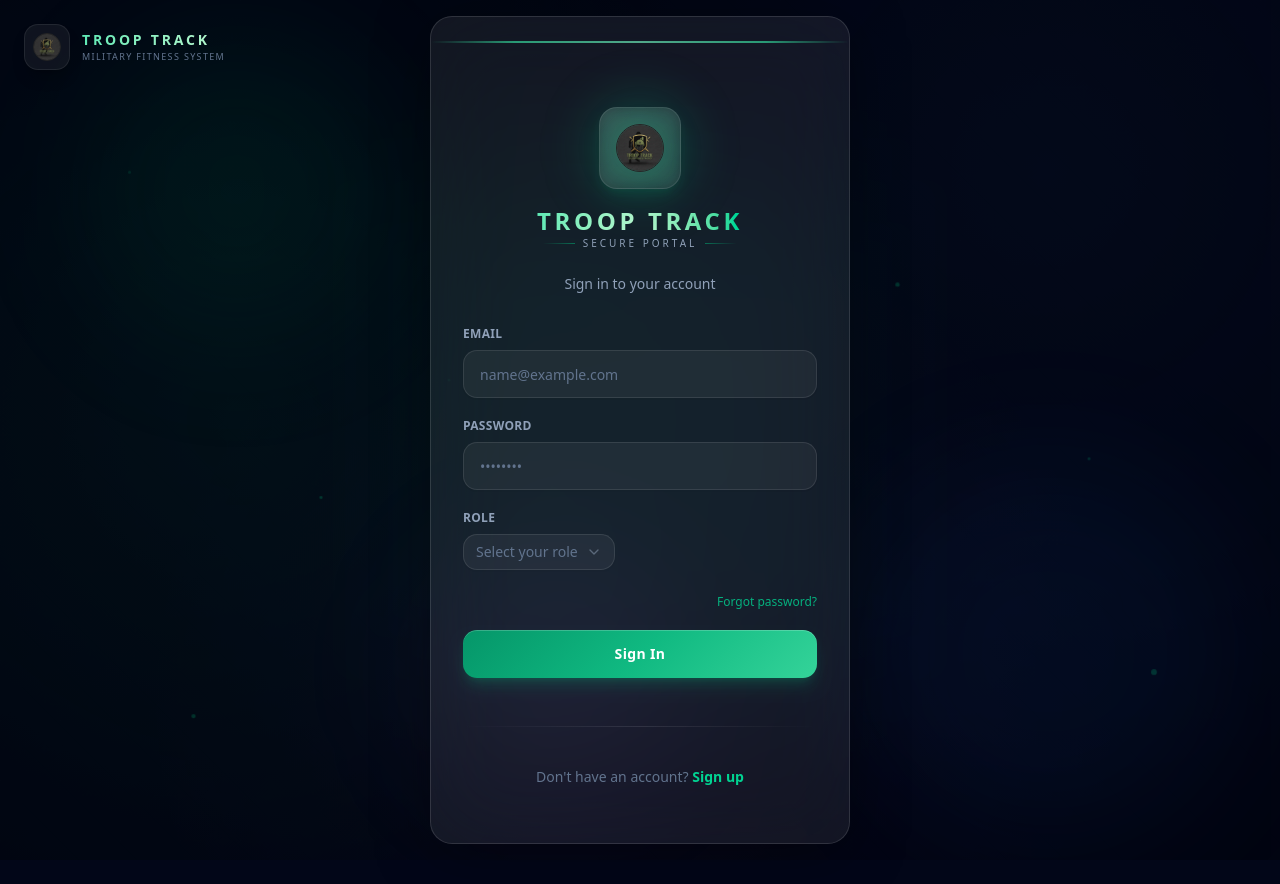
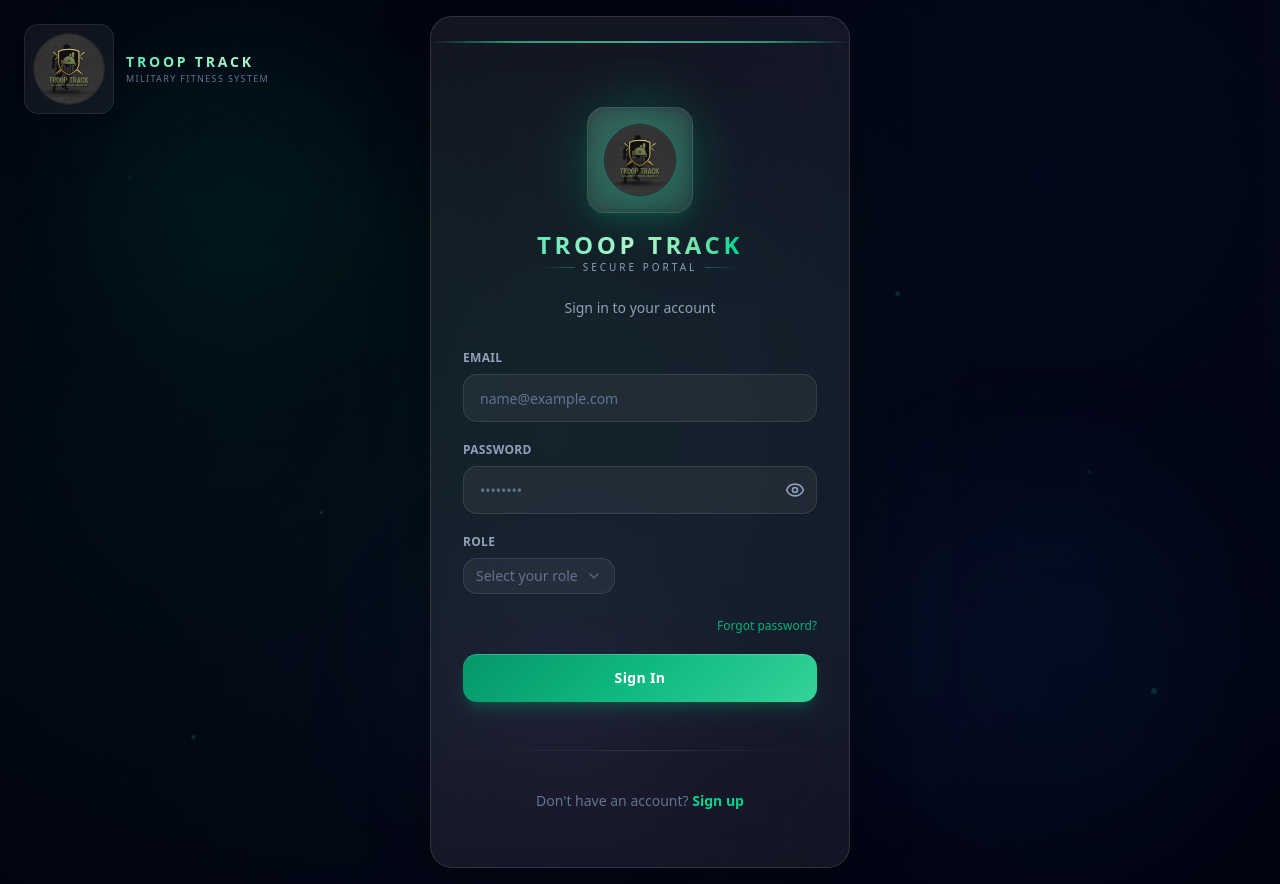
Before and after one commit to ishaq202314048/sdp-project, a Next.js app: page /auth/login in a window 1280 px wide. Before the commit the page ends 860 px from the top, so only its background shows below. Built offline with nearby package versions, Linux system fonts and the light colour scheme.

Commit message:
UI improvements: larger logo, password eye toggle, green success message for plan creation

```diff
--- a/app/auth/login/page.tsx
+++ b/app/auth/login/page.tsx
@@ -9,7 +9,7 @@ import { Label } from "@/components/ui/label";
 import { Card, CardContent, CardDescription, CardFooter, CardHeader, CardTitle } from "@/components/ui/card";
 import { Select, SelectContent, SelectItem, SelectTrigger, SelectValue } from "@/components/ui/select";
 import Logo from "@/components/Logo";
-import { Shield } from "lucide-react";
+import { Shield, Eye, EyeOff } from "lucide-react";
 
 const particles = [
     { left: "8%", top: "12%", delay: "0s", dur: "3s" },
@@ -114,6 +114,7 @@ function LoginContent() {
     const [userType, setUserType] = useState("");
     const [email, setEmail] = useState("");
     const [password, setPassword] = useState("");
+    const [showPassword, setShowPassword] = useState(false);
     const [error, setError] = useState("");    const [isLoading, setIsLoading] = useState(false);
     const pendingApproval = searchParams.get("pending") === "true";
 
@@ -164,7 +165,7 @@ function LoginContent() {
             {/* Brand bar */}
             <div className="absolute top-6 left-6 z-10 flex items-center gap-3">
                 <div className="p-2 rounded-xl bg-white/[0.06] backdrop-blur-xl border border-white/[0.08] shadow-lg shadow-black/20">
-                    <Logo size={28} />
+                    <Logo size={72} />
                 </div>
                 <div className="flex flex-col">
                     <span className="font-black text-sm tracking-[0.2em] text-transparent bg-clip-text bg-linear-to-r from-emerald-300 to-green-200">
@@ -281,7 +282,7 @@ function LoginContent() {
                             <div className="relative group">
                                 <div className="absolute -inset-3 rounded-full bg-emerald-500/20 blur-xl group-hover:bg-emerald-500/30 transition-all duration-500" />
                                 <div className="relative p-4 rounded-2xl bg-linear-to-br from-white/10 to-white/5 border border-white/10 shadow-lg shadow-emerald-500/10 backdrop-blur-sm">
-                                    <Logo size={48} />
+                                    <Logo size={72} />
                                 </div>
                             </div>
                             <div className="space-y-1">
@@ -326,16 +327,26 @@ function LoginContent() {
                         </div>
                         <div className="space-y-2">
                             <Label htmlFor="password" className="text-xs font-semibold tracking-wide uppercase text-slate-400">Password</Label>
+                            <div className="relative">
                                 <Input
                                     id="password"
-                                type="password"
+                                    type={showPassword ? "text" : "password"}
                                     placeholder="••••••••"
                                     value={password}
                                     onChange={(e) => setPassword(e.target.value)}
                                     required
                                     disabled={isLoading}
-                                className="h-12 rounded-xl bg-white/5 border-white/10 text-white placeholder:text-slate-500 focus:border-emerald-400/50 focus:ring-2 focus:ring-emerald-400/10 focus:bg-white/[0.08] transition-all duration-300 pl-4"
+                                    className="h-12 rounded-xl bg-white/5 border-white/10 text-white placeholder:text-slate-500 focus:border-emerald-400/50 focus:ring-2 focus:ring-emerald-400/10 focus:bg-white/[0.08] transition-all duration-300 pl-4 pr-12"
                                 />
+                                <button
+                                    type="button"
+                                    onClick={() => setShowPassword(!showPassword)}
+                                    className="absolute right-3 top-1/2 -translate-y-1/2 text-slate-400 hover:text-emerald-400 transition-colors duration-200"
+                                    tabIndex={-1}
+                                >
+                                    {showPassword ? <EyeOff className="w-5 h-5" /> : <Eye className="w-5 h-5" />}
+                                </button>
+                            </div>
                         </div>
                         <div className="space-y-2">
                             <Label htmlFor="userType" className="text-xs font-semibold tracking-wide uppercase text-slate-400">Role</Label>
--- a/app/dashboard/adjutant/home/page.tsx
+++ b/app/dashboard/adjutant/home/page.tsx
@@ -151,6 +151,7 @@ function PlanForm() {
 		});
 	const [submitting, setSubmitting] = useState(false);
 	const [message, setMessage] = useState<string | null>(null);
+	const [messageType, setMessageType] = useState<"success" | "error">("error");
 
 		const updateExerciseForDay = (day: string, idx: number, field: keyof (typeof exercisesByDay)[string][number], value: string) => {
 			setExercisesByDay((prev) => {
@@ -172,6 +173,7 @@ function PlanForm() {
 
 	const submit = async () => {
 		if (!title.trim()) {
+			setMessageType("error");
 			setMessage("Please provide a title");
 			return;
 		}
@@ -179,6 +181,7 @@ function PlanForm() {
 		const exercisesPayload = days.map((d) => ({ day: d, items: exercisesByDay[d].filter((it) => it.name.trim() !== "") }));
 		const hasAny = exercisesPayload.some((p) => p.items.length > 0);
 		if (!hasAny) {
+			setMessageType("error");
 			setMessage("Add at least one exercise to the plan");
 			return;
 		}
@@ -202,7 +205,8 @@ function PlanForm() {
 			const json = await res.json();
 			console.log('Create plan response:', json, 'status', res.status);
 			if (json?.ok) {
-				setMessage(`Plan created${json.plan?.id ? ` (id: ${json.plan.id})` : ''}`);
+				setMessageType("success");
+				setMessage("Plan created");
 				setTitle('');
 				// reset per-day exercises to single empty row each
 				setExercisesByDay(() => {
@@ -213,9 +217,11 @@ function PlanForm() {
 			} else {
 				// show error payload if present for easier debugging
 				console.error('Failed to create plan', json);
+				setMessageType("error");
 				setMessage(json?.error || `Failed to create plan (status ${res.status})`);
 			}
 		} catch (err) {
+			setMessageType("error");
 			setMessage(String(err));
 		} finally {
 			setSubmitting(false);
@@ -364,7 +370,15 @@ function PlanForm() {
 			</div>
 
 			{/* Messages */}
-			{message && <div className="text-sm text-red-300 bg-red-500/10 border border-red-500/20 p-3 rounded-xl">{message}</div>}
+			{message && (
+				<div className={`text-sm p-3 rounded-xl ${
+					messageType === "success"
+						? "text-green-300 bg-green-500/10 border border-green-500/20"
+						: "text-red-300 bg-red-500/10 border border-red-500/20"
+				}`}>
+					{message}
+				</div>
+			)}
 
 			{/* Submit Button */}
 			<div>
```
Lines whose indentation alone changed are shown as unchanged.
